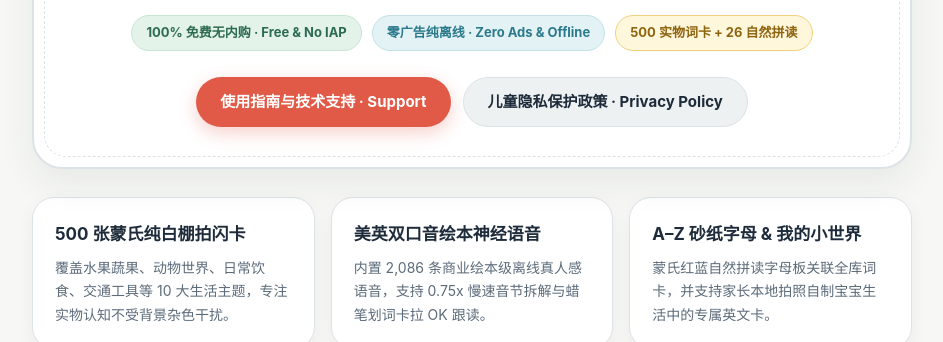
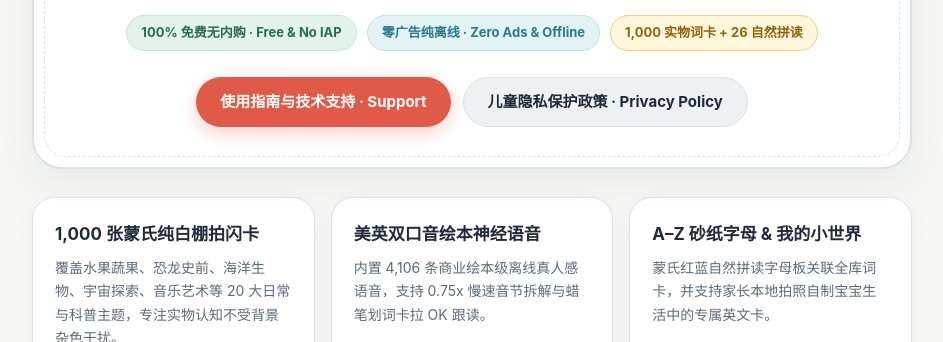
Before and after one commit to luwill/peekaboo-words, a plain HTML site: page index.html in a window 1280 px wide. Shown: the part 458-800 px from the top of the page, without its empty margins (168-1111 px from the left). Drawn offline with Linux system fonts and the light colour scheme.

Commit message:
Update copy to 1,000 flashcards across 20 categories and 4,106 audio tracks

```diff
--- a/index.html
+++ b/index.html
@@ -4,7 +4,7 @@
   <meta charset="UTF-8" />
   <meta name="viewport" content="width=device-width, initial-scale=1.0" />
   <title>Peekaboo Words 奇奇看世界 · Montessori Picture-Book English for Kids</title>
-  <meta name="description" content="100% offline, free, ad-free Montessori English learning app with 500 real-world studio flashcards and studio US/UK neural narration for ages 3-6." />
+  <meta name="description" content="100% offline, free, ad-free Montessori English learning app with 1,000 real-world studio flashcards across 20 themes and studio US/UK neural narration for ages 3-6." />
   <style>
     :root {
       --bg: #F7F8F5;
@@ -107,7 +107,7 @@
       <div class="badges">
         <span class="badge free">100% 免费无内购 · Free &amp; No IAP</span>
         <span class="badge">零广告纯离线 · Zero Ads &amp; Offline</span>
-        <span class="badge gold">500 实物词卡 + 26 自然拼读</span>
+        <span class="badge gold">1,000 实物词卡 + 26 自然拼读</span>
       </div>
       <div class="cta-row">
         <a class="btn btn-primary" href="./support.html">使用指南与技术支持 · Support</a>
@@ -117,12 +117,12 @@
 
     <section class="grid">
       <div class="feature-card">
-        <h3>500 张蒙氏纯白棚拍闪卡</h3>
-        <p>覆盖水果蔬果、动物世界、日常饮食、交通工具等 10 大生活主题，专注实物认知不受背景杂色干扰。</p>
+        <h3>1,000 张蒙氏纯白棚拍闪卡</h3>
+        <p>覆盖水果蔬果、恐龙史前、海洋生物、宇宙探索、音乐艺术等 20 大日常与科普主题，专注实物认知不受背景杂色干扰。</p>
       </div>
       <div class="feature-card">
         <h3>美英双口音绘本神经语音</h3>
-        <p>内置 2,086 条商业绘本级离线真人感语音，支持 0.75x 慢速音节拆解与蜡笔划词卡拉 OK 跟读。</p>
+        <p>内置 4,106 条商业绘本级离线真人感语音，支持 0.75x 慢速音节拆解与蜡笔划词卡拉 OK 跟读。</p>
       </div>
       <div class="feature-card">
         <h3>A–Z 砂纸字母 &amp; 我的小世界</h3>
```
Also changed, not shown: privacy.html (+2 -2 lines).
